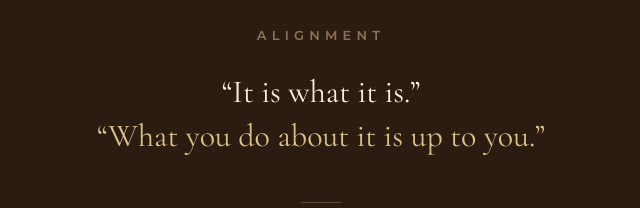
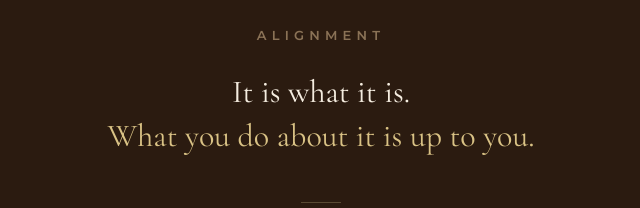
Before and after one commit to RaiseYourBaseline/raiseyourbaseline, a Next.js app: page / in a window 1280 px wide. Shown: the part 328-536 px from the top of the page, without its empty margins (319-959 px from the left). Built offline with nearby package versions, Linux system fonts and the light colour scheme.

Commit message:
Remove HTML entities from text content

```diff
--- a/app/page.tsx
+++ b/app/page.tsx
@@ -36,10 +36,10 @@ export default function HomePage() {
         </p>
 
         <p className="font-serif text-2xl sm:text-[32px] leading-snug text-home-text mt-6">
-          &ldquo;It is what it is.&rdquo;
+        It is what it is.
         </p>
         <p className="font-serif text-2xl sm:text-[32px] leading-snug text-home-tag">
-          &ldquo;What you do about it is up to you.&rdquo;
+          What you do about it is up to you.
         </p>
 
         <div className="w-10 h-px bg-home-divider mx-auto mt-11 mb-7" />
```
